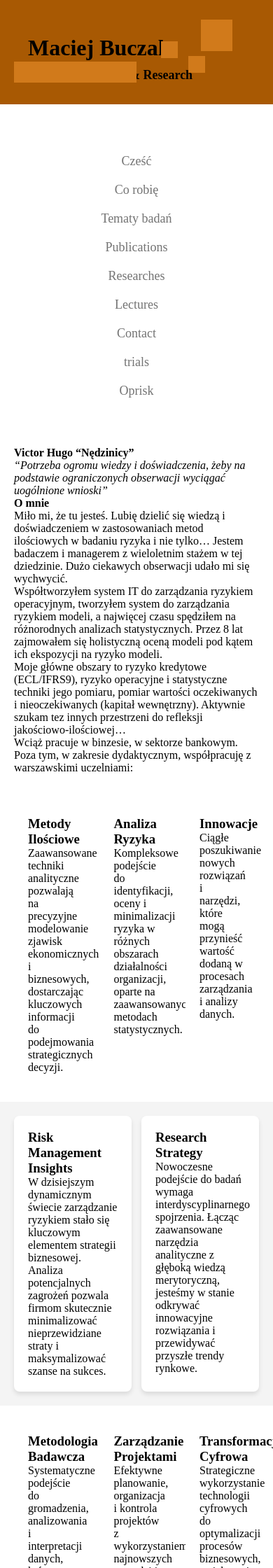
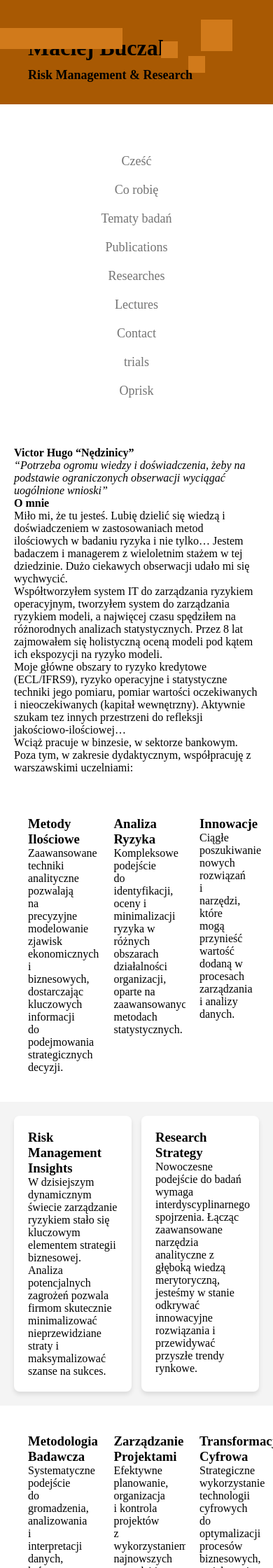
Before and after one commit to MaciejBuczak/risk-research, a Jekyll site: the page built from index.md, in a window 390 px wide. Shown: the top 2240 px of the page at 70% size. Built offline with Jekyll 4.4.1, drawn with Linux system fonts in a browser that asks for light colours.

Commit message:
Update default.html

```diff
--- a/_layouts/default.html
+++ b/_layouts/default.html
@@ -288,8 +288,8 @@
       .browser-safari .square-big,
       .browser-edge .square-big,
       .browser-chrome .square-big {
-        left: 5%;
-        top: 88px;
+        left: 0%;
+        top: 40px;
       }
     }
 
```
